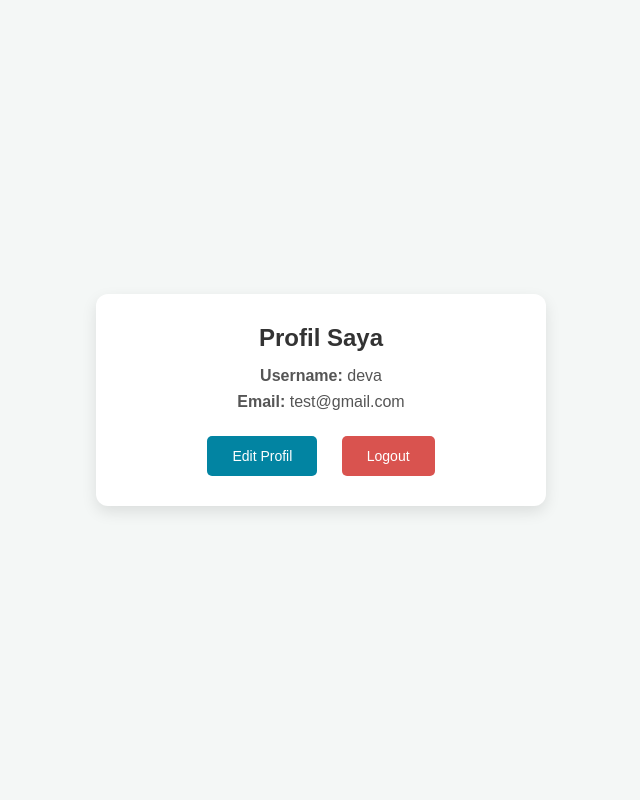
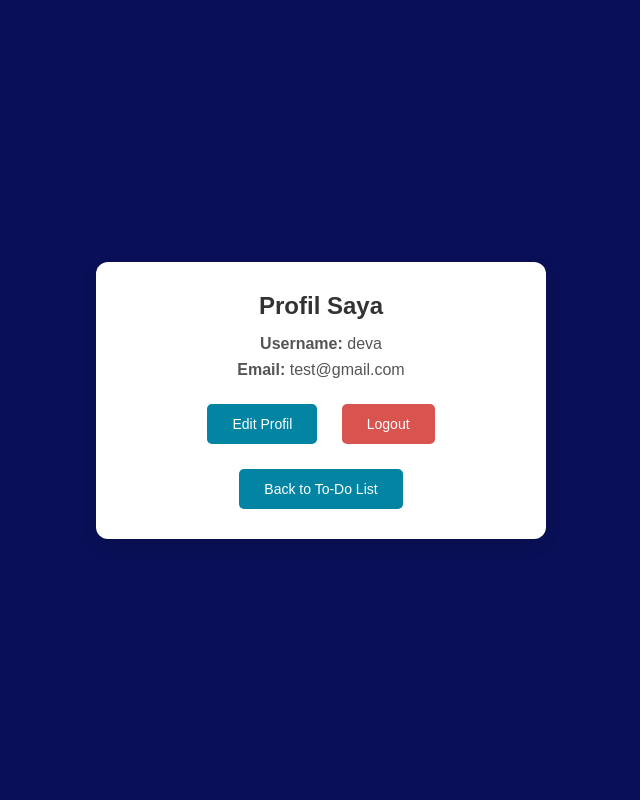
Before and after one commit to michaeltamba/uts-webprog, a PHP site: page /profile.php in a window 1280 px wide. Shown: the whole page, without its empty margins (319-959 px from the left). Run offline with PHP 8.4, Linux system fonts and the light colour scheme; a user stored in the database is signed in; data comes from the database, SQL or seed files in the repository.

Commit message:
Update profile.php

```diff
--- a/profile.php
+++ b/profile.php
@@ -1,3 +1,5 @@
+
+
 <?php
 session_start();
 require 'config.php';
@@ -35,7 +37,7 @@ if (!$user) {
         }
 
         body {
-            background-color: #f4f7f6;
+            background-color: #091057;
             display: flex;
             justify-content: center;
             align-items: center;
@@ -93,6 +95,10 @@ if (!$user) {
             background-color: #c9302c;
         }
 
+        .profile-action{
+            background-color
+        }
+
         @media (max-width: 600px) {
             .profile-container {
                 padding: 20px;
@@ -117,6 +123,13 @@ if (!$user) {
             <a href="logout.php" class="btn btn-logout">Logout</a>
         </div>
     </div>
+    <div class="profile-actions">
+
+    <a href="ToDoList.php" class="btn">Back to To-Do List</a>
+
 </div>
+
+</div>
+
 </body>
 </html>
```
